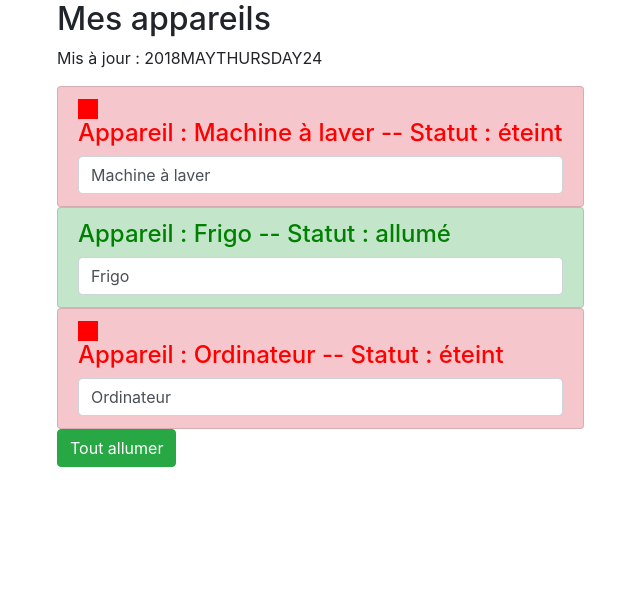
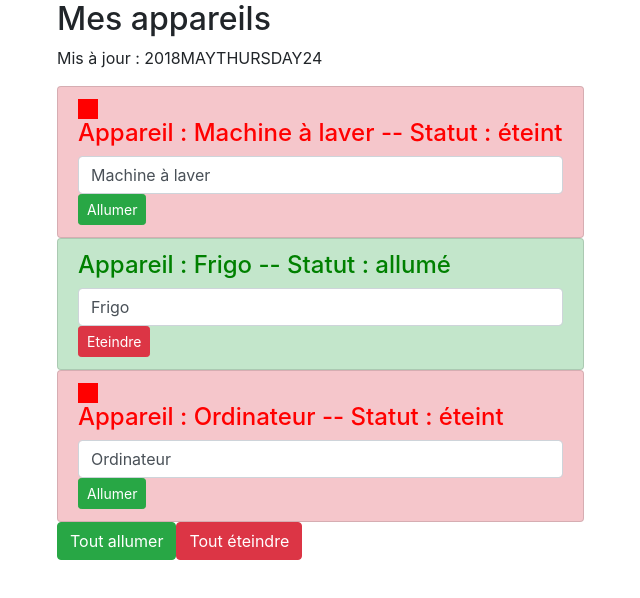
Before and after one commit to juliendubrulle/mon-projet-angular, an Angular app: page / in a window 1280 px wide. Shown: the top 598 px of the page, without its empty margins (13-653 px from the left). Built offline with nearby package versions, Linux system fonts and the light colour scheme.

Commit message:
Partie sur les services

```diff
--- a/src/app/app.component.html
+++ b/src/app/app.component.html
@@ -4,9 +4,11 @@
       <h2>Mes appareils</h2>
       <p>Mis à jour : {{ lastUpdate | async | date: 'yMMMMEEEEd' | uppercase }}</p>
       <ul class="list-group">
-        <app-appareil *ngFor="let appareil of appareils" [appareilName]="appareil.name" [appareilStatus]="appareil.status"></app-appareil>
+        <app-appareil *ngFor="let appareil of appareils, let i = index" [appareilName]="appareil.name" [appareilStatus]="appareil.status"
+          [index]="i"></app-appareil>
       </ul>
       <button class="btn btn-success" [disabled]="!isAuth" (click)="onAllumer()">Tout allumer</button>
+      <button class="btn btn-danger" [disabled]="!isAuth" (click)="onEteindre()">Tout éteindre</button>
     </div>
   </div>
 </div>
--- a/src/app/app.component.ts
+++ b/src/app/app.component.ts
@@ -1,4 +1,5 @@
 import { Component } from '@angular/core';
+import { AppareilService } from './service/appareil.service';
 
 @Component({
   selector: 'app-root',
@@ -16,23 +17,9 @@
       }, 2000
     );
   });
+  appareils: any[];
 
-  appareils = [
-    {
-      name: 'Machine à laver',
-      status: 'éteint'
-    },
-    {
-      name: 'Frigo',
-      status: 'allumé'
-    },
-    {
-      name: 'Ordinateur',
-      status: 'éteint'
-    }
-  ];
-
-  constructor() {
+  constructor(private appareilService: AppareilService) {
     setTimeout(
       () => {
         this.isAuth = true;
@@ -40,7 +27,20 @@
     );
   }
 
+  ngOnInit() {
+    this.appareils = this.appareilService.appareils;
+  }
+
   onAllumer() {
-    console.log('On allume tout !');
+    this.appareilService.switchOnAll();
+  }
+
+  onEteindre() {
+    if (confirm('Etes-vous sûr de vouloir éteindre tous vos appareils ?')) {
+      this.appareilService.switchOffAll();
+    } else {
+      return null;
+    }
+
   }
 }
--- a/src/app/app.module.ts
+++ b/src/app/app.module.ts
@@ -4,6 +4,7 @@
 import { AppComponent } from './app.component';
 import { AppareilComponent } from './appareil/appareil.component';
 import { FormsModule } from '@angular/forms';
+import { AppareilService } from './service/appareil.service';
 
 @NgModule({
   declarations: [
@@ -14,7 +15,7 @@
     BrowserModule,
     FormsModule
   ],
-  providers: [],
+  providers: [AppareilService],
   bootstrap: [AppComponent]
 })
 export class AppModule { }
--- a/src/app/appareil/appareil.component.html
+++ b/src/app/appareil/appareil.component.html
@@ -4,4 +4,6 @@
   <div style="width:20px;height:20px;background-color:red;" *ngIf="appareilStatus === 'éteint'"></div>
   <h4 [ngStyle]="{color: getColor()}">Appareil : {{ appareilName }} -- Statut : {{ getStatus() }}</h4>
   <input type="text" class="form-control" [(ngModel)]="appareilName">
+  <button class="btn btn-sm btn-success" *ngIf="appareilStatus === 'éteint'" (click)="onSwitch()">Allumer</button>
+  <button class="btn btn-sm btn-danger" *ngIf="appareilStatus === 'allumé'" (click)="onSwitch()">Eteindre</button>
 </li>
--- a/src/app/appareil/appareil.component.ts
+++ b/src/app/appareil/appareil.component.ts
@@ -1,4 +1,5 @@
 import { Component, OnInit, Input } from '@angular/core';
+import { AppareilService } from '../service/appareil.service';
 
 @Component({
   selector: 'app-appareil',
@@ -9,8 +10,9 @@
 
   @Input() appareilName: string;
   @Input() appareilStatus: string;
+  @Input() index: number;
 
-  constructor() { }
+  constructor(private appareilService: AppareilService) { }
 
   ngOnInit() {
   }
@@ -26,4 +28,12 @@
       return 'red';
     }
   }
+
+  onSwitch(){
+    if (this.appareilStatus === 'allumé'){
+      this.appareilService.switchOffOne(this.index);
+    }else if (this.appareilStatus === 'éteint'){
+      this.appareilService.switchOnOne(this.index);
+    }
+  }
 }
--- /dev/null
+++ b/src/app/service/appareil.service.ts
@@ -0,0 +1,44 @@
+import { Injectable } from '@angular/core';
+
+@Injectable({
+  providedIn: 'root'
+})
+export class AppareilService {
+
+  appareils = [
+    {
+      name: 'Machine à laver',
+      status: 'éteint'
+    },
+    {
+      name: 'Frigo',
+      status: 'allumé'
+    },
+    {
+      name: 'Ordinateur',
+      status: 'éteint'
+    }
+  ];
+
+  switchOnAll() {
+    for (let appareil of this.appareils) {
+      appareil.status = 'allumé';
+    }
+  }
+
+  switchOffAll() {
+    for (let appareil of this.appareils) {
+      appareil.status = 'éteint';
+    }
+  }
+
+  switchOnOne(i: number) {
+    this.appareils[i].status = 'allumé';
+  }
+
+  switchOffOne(i: number) {
+    this.appareils[i].status = 'éteint';
+  }
+
+  constructor() { }
+}
```
Also changed, not shown: package.json (+7 -5 lines), 1 other file (tests, documents, lock files or other folders).
